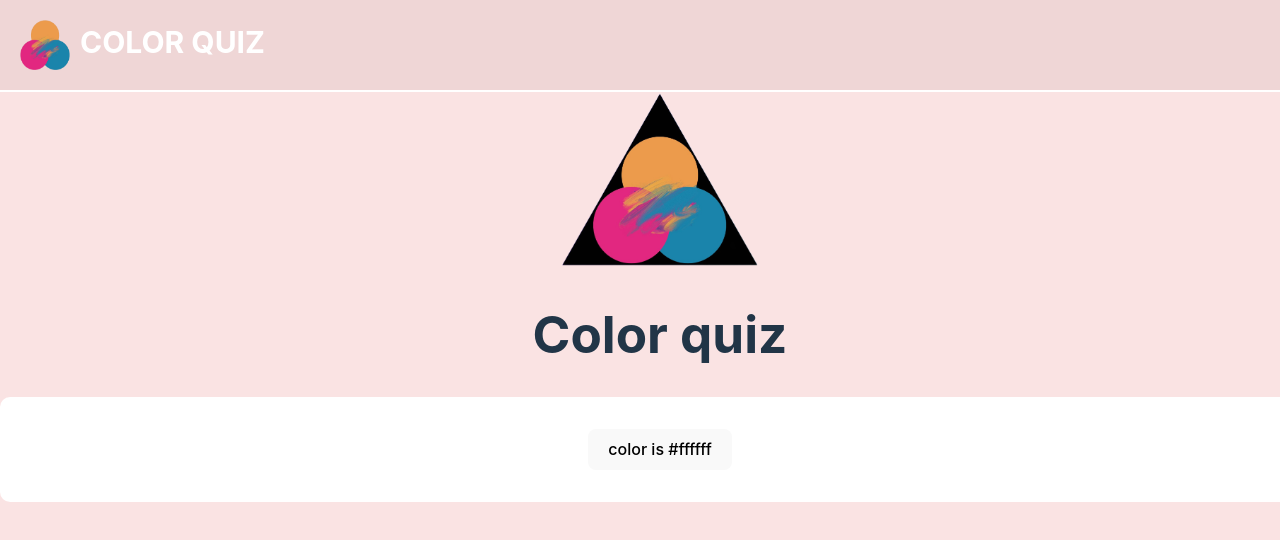
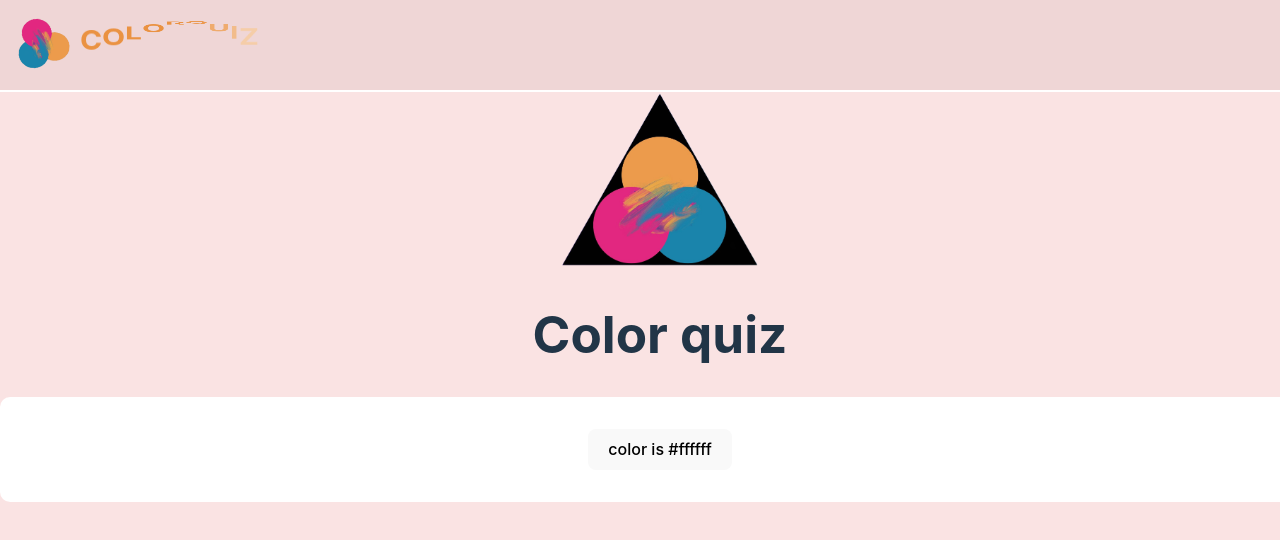
Before and after one commit to Dominika1708/color-quiz, a React (Vite) app: page / in a window 1280 px wide. Shown: the top 540 px of the page. Built offline with nearby package versions, Linux system fonts and the light colour scheme.

Commit message:
header logo animation

```diff
--- a/src/components/header/Header.css
+++ b/src/components/header/Header.css
@@ -9,15 +9,93 @@
   display: flex;
 }
 
+.header-img {
+    animation:spin 20s 1 linear;
+}
+
 .header-title {
+  display: flex;
   padding-left: 10px;
   color: #fff;
   font-size: 30px;
   font-weight: 700;
   margin: 0;
-transition: color 200ms ease-in-out;
 }
 
-.header-title:hover {
+.header-title span {
+  transform-origin: top;
+  animation: changeColor 20s 1 linear;
+}
+
+.header-title span:nth-child(2) {
+  animation-delay: 500ms;
+}
+.header-title span:nth-child(3) {
+  animation-delay: 1000ms;
+}
+.header-title span:nth-child(4) {
+  animation-delay: 1500ms;
+}
+.header-title span:nth-child(5) {
+  animation-delay: 2000ms;
+}
+.header-title span:nth-child(6) {
+  animation-delay: 2500ms;
+}
+.header-title span:nth-child(7) {
+  animation-delay: 3000ms;
+}
+.header-title span:nth-child(8) {
+  animation-delay: 3500ms;
+}
+.header-title span:nth-child(9) {
+  animation-delay: 4000ms;
+}
+
+@keyframes changeColor {
+  0% {
+    color: #fff;
+    transform: rotateX(0deg);
+  }
+
+  16% {
+    color: #ea9242;
+    transform: rotateX(90deg);
+  }
+
+  32% {
+    color: #ea9242;
+    transform: rotateX(0deg);
+  }
+
+  48% {
+    color: #e0267f;
+    transform: rotateX(90deg);
+  }
+
+  64% {
+    color: #e0267f;
+    transform: rotateX(0deg);
+  }
+  80% {
     color: #1a83a9;
+    transform: rotateX(90deg);
   }
+  96% {
+    color: #1a83a9;
+    transform: rotateX(0deg);
+  }
+  100% {
+    color: #fff;
+  }
+}
+
+@keyframes spin {
+  0% {
+    transform: rotate(0deg);
+  }
+
+  100% {
+    transform: rotate(360deg);
+  }
+}
--- a/src/components/header/Header.jsx
+++ b/src/components/header/Header.jsx
@@ -1,12 +1,28 @@
-import './Header.css'
+import "./Header.css";
 
 const Header = () => (
-    <header className='header'>
-        <div className='header-logo'>
-            <img src='../../public/colors.png' alt='header logo' width={50} height={50}></img>
-            <p className='header-title'>COLOR QUIZ</p>
-        </div>
-    </header>
+  <header className="header">
+    <div className="header-logo">
+      <img
+        className="header-img"
+        src="../../public/colors.png"
+        alt="header logo"
+        width={50}
+        height={50}
+      ></img>
+      <p className="header-title">
+        <span>C</span>
+        <span>O</span>
+        <span>L</span>
+        <span>O</span>
+        <span>R</span>
+        <span> Q</span>
+        <span>U</span>
+        <span>I</span>
+        <span>Z</span>
+      </p>
+    </div>
+  </header>
 );
 
-export default Header
+export default Header;
```
Lines whose indentation alone changed are shown as unchanged.
